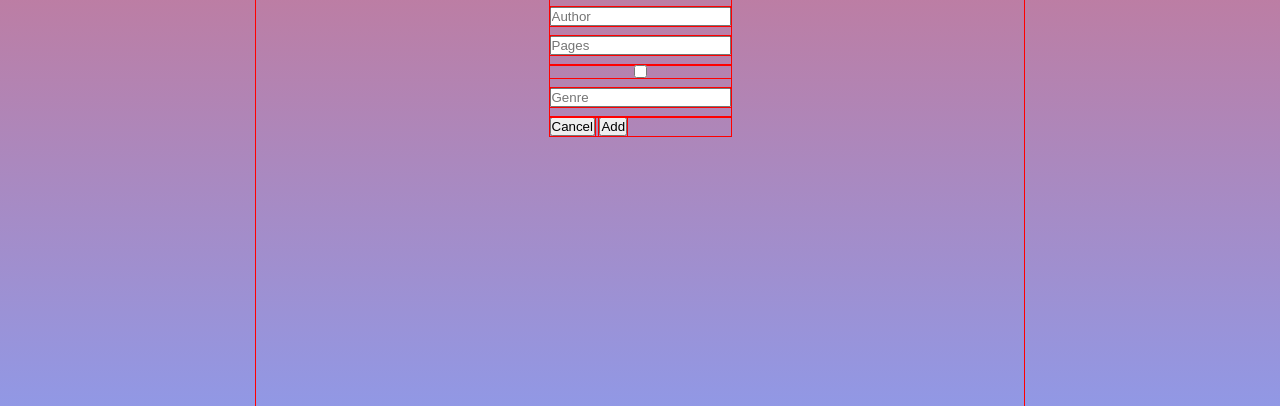
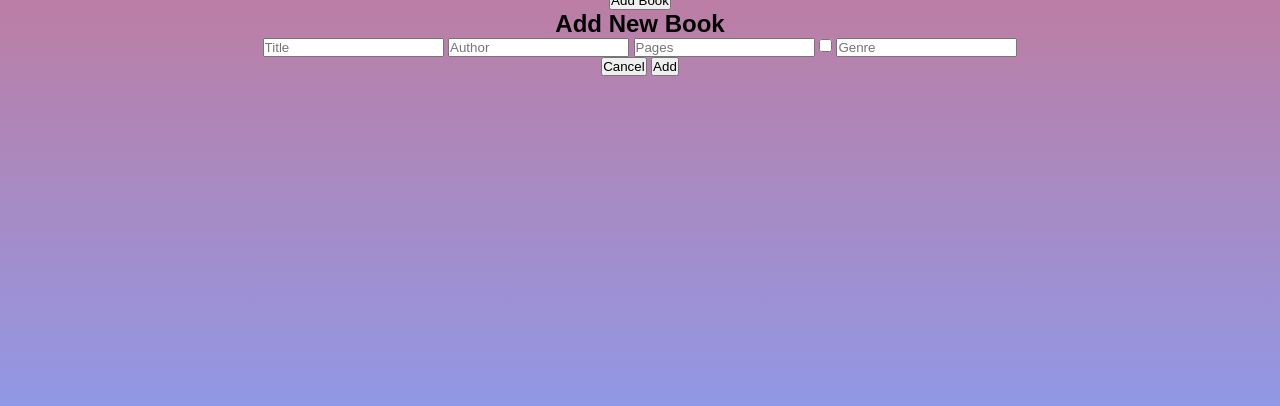
Before and after one commit to ROIEngineer/odin-library, a plain HTML site: page index.html in a window 1280 px wide. Shown: the part 394-800 px from the top of the page. Drawn offline with Linux system fonts and the light colour scheme.

Commit message:
Reset style for DOM

```diff
--- a/styles.css
+++ b/styles.css
@@ -4,28 +4,15 @@
     padding: 0;
     margin: 0;
     box-sizing: border-box;
-    outline: 1px solid red;
 }
 
-html, body {
+body {
     font-family: Arial, Helvetica, sans-serif, system-ui;
     display: flex;
     flex-direction: column;
     justify-content: center;
     align-items: center;
     background: linear-gradient(#e66465, #9198e5);
+    height: 100vh;
+    text-align: center;
 }
-
-body {
-    width: 60%;
-    height: 100vh;
-}
-
-.formGrid {
-    display: flex;
-    flex-direction: column;
-}
-
-input {
-    margin-bottom: 10px;
-}
```
